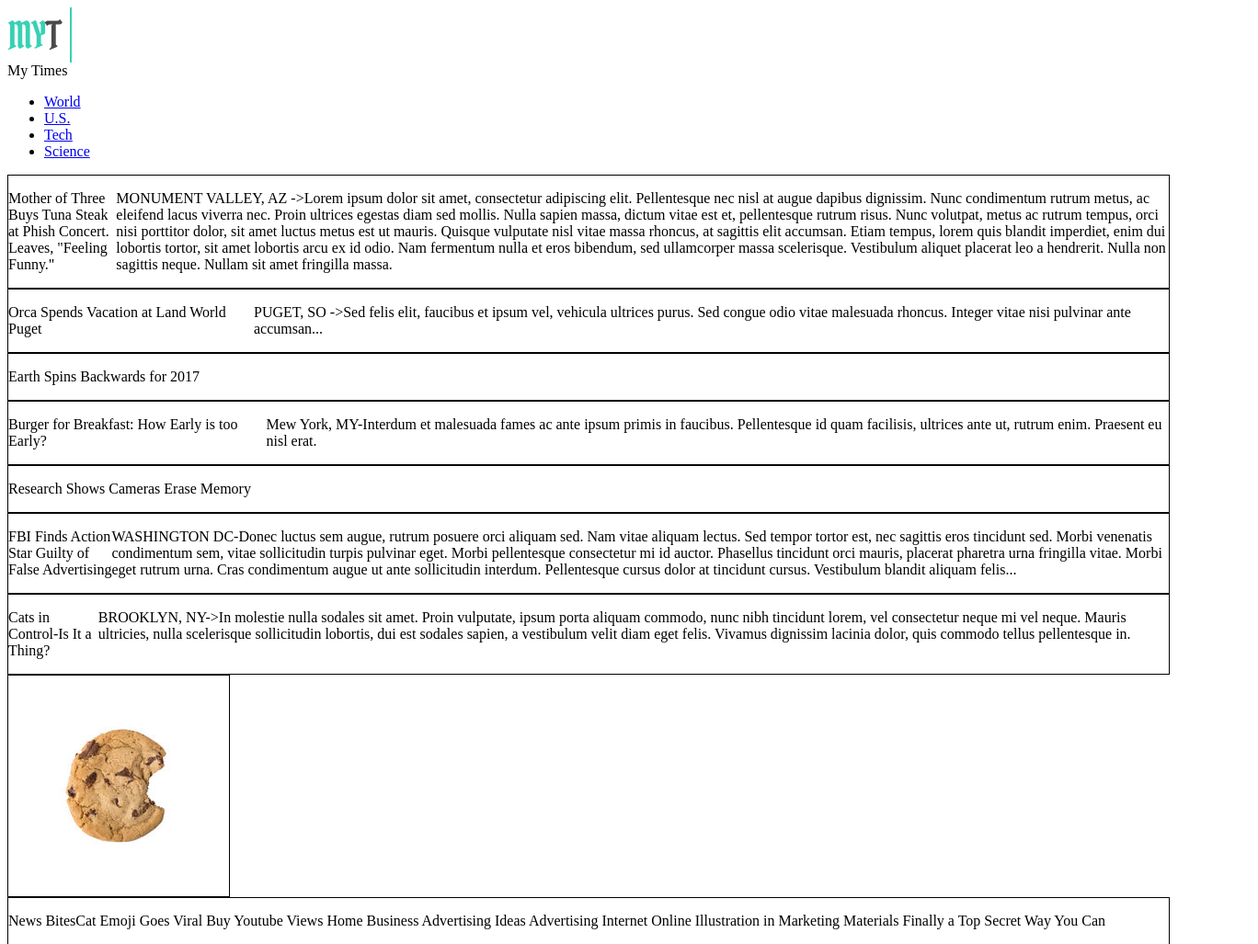
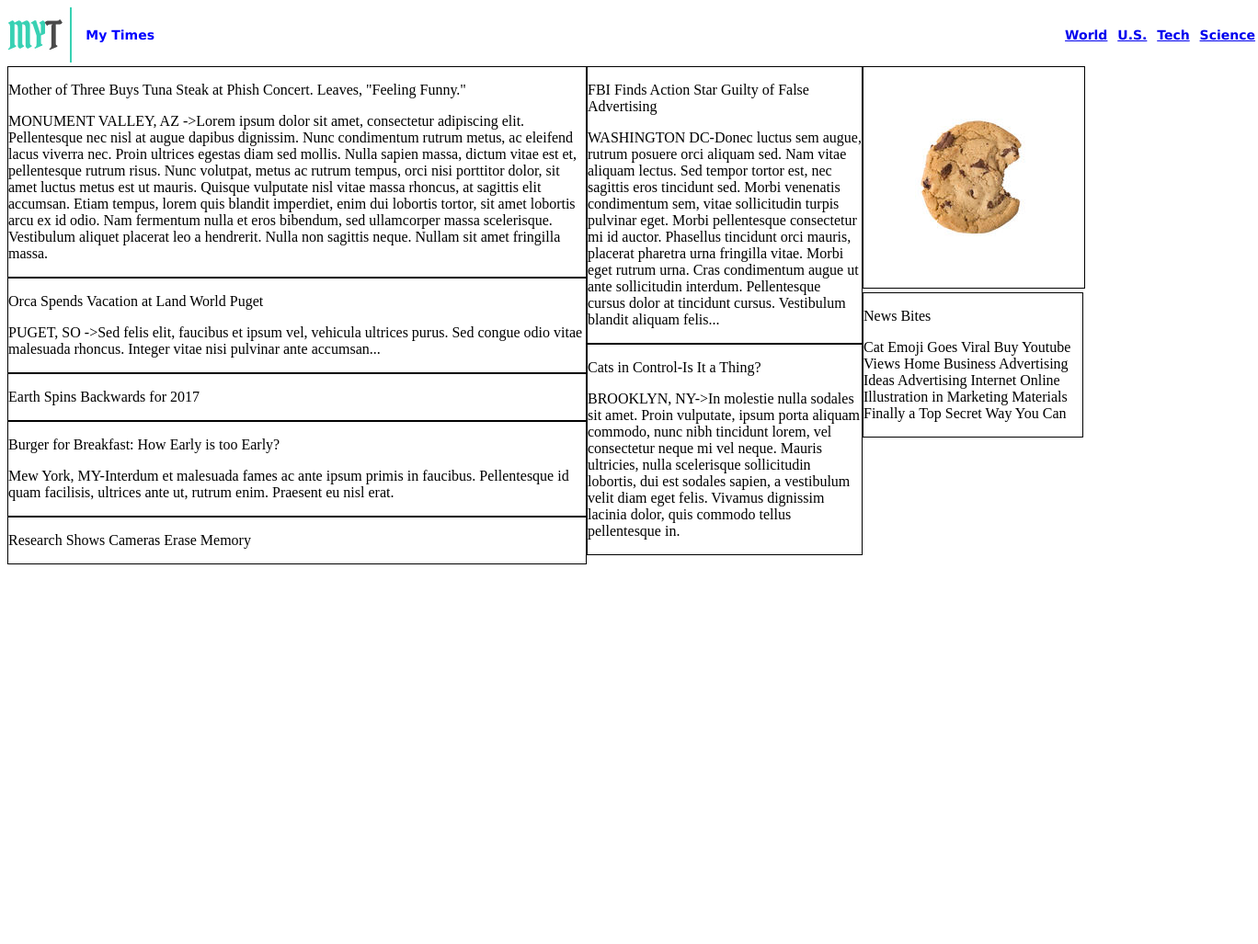
Before and after one commit to pieter59/MyTimes, a plain HTML site: page index.html in a window 1280 px wide. Shown: the top 1027 px of the page at 92% size, 1368 px wide, since content can reach past the window. After the commit the page ends 800 px from the top, so only its background shows below. Drawn offline with Linux system fonts and the light colour scheme.

Commit message:
basic html and css OK

```diff
--- a/index.html
+++ b/index.html
@@ -11,18 +11,16 @@
   <img class="logo" src="./resources/images/img-myt-logo.jpg">
   <span class="logo">My Times</span>
   </div>
-  <div class="hright"
-  <nav class="navmenu">
+  <div class="menu">
     <ul>
-      <li><span class="menu"><a href="#">World</a></span></li>
-      <li><span class="menu"><a href="#">U.S.</a></span></li>
-      <li><span class="menu"><a href="#">Tech</a></span></li>
-      <li><span class="menu"><a href="#">Science</a></span></li>
+      <li><a href="#">World</a></li>
+      <li><a href="#">U.S.</a></li>
+      <li><a href="#">Tech</a></li>
+      <li><a href="#">Science</a></li>
     </ul>
-  </nav>
   </div>
 </div>
-<div class="column>"
+<div class="column">
   <div class="large">
     <div class="article">
       <p class="title_img">Mother of Three Buys Tuna Steak at Phish Concert. Leaves, "Feeling Funny."</p>
@@ -67,9 +65,5 @@
     </div>
   </div>
  </div>
-
-
-
-
   </body>
 </html>
--- a/resources/css/style.css
+++ b/resources/css/style.css
@@ -1,28 +1,49 @@
-header {
+#header {
   font-family: Verdana;
   font-size: 14px;
   font-weight: bold;
-  display: flex;
+  width: 1360px;
+  display: inline-flex;
+  align-items: center;
 }
 .logo {
-  display: flex;
+  display: inline-flex;
+  align-items: center;
+  color: blue;
 }
-.navmenu {
+.hleft {
+  width: 160px;
   display: inline-flex;
+  justify-content: space-between;
 }
 .menu {
-  display: inline-block;
+  width: 1200px;
+  display: flex;
+  justify-content: flex-end;
+  }
+ .menu li {
+    display: inline;
+    padding: 3px;
+  }
+.column {
+    display: inline-flex;
+    flex-wrap: nowrap;
 }
-.column.large {
+.large {
   width: 630px;
-}
-.column.medium {
+  display: inline-flex;
+  flex-direction: column;
+  }
+.medium {
   width: 300px;
-}
-.column.small {
+  display: inline-flex;
+  flex-direction: column;
+  }
+.small {
   width: 240px;
-}
+  display: inlinr-flex;
+  flex-direction: column;
+  }
 .article {
-  display: flex;
-  border: 1px solid black;
-}
+    border: 1px solid black;
+  }
```
